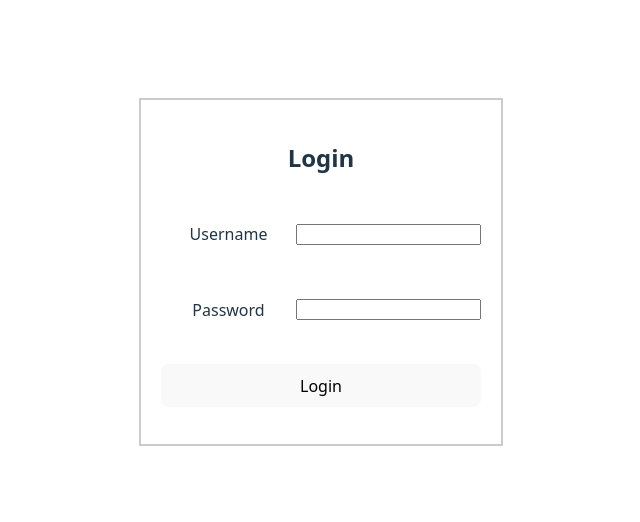
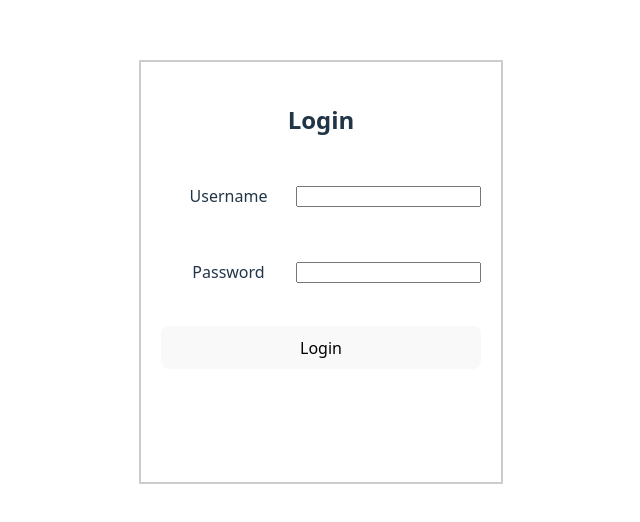
Before and after one commit to ClaraAcademy/karltb-performance-app, a React (Vite) app in the folder performanceapp.client/: page / in a window 1280 px wide. Shown: the part 160-682 px from the top of the page, without its empty margins (319-959 px from the left). Built offline with nearby package versions, Linux system fonts and the light colour scheme.

Commit message:
Style login-error text

```diff
--- a/performanceapp.client/src/components/LoginForm.css
+++ b/performanceapp.client/src/components/LoginForm.css
@@ -7,7 +7,7 @@
 
 .login-form {
     display: grid;
-    grid-template-rows: repeat(4, 1fr);
+    grid-template-rows: repeat(5, 1fr);
     grid-template-columns: repeat(2, 1fr);
     max-width: 320px;
     align-items: center;
@@ -17,6 +17,13 @@
 
 .login-title {
     grid-column: 1 / -1;
+    text-align: center;
+    font-weight: bold;
+}
+
+.login-error {
+    grid-column: 1 / -1;
+    color: red;
     text-align: center;
     font-weight: bold;
 }
```
